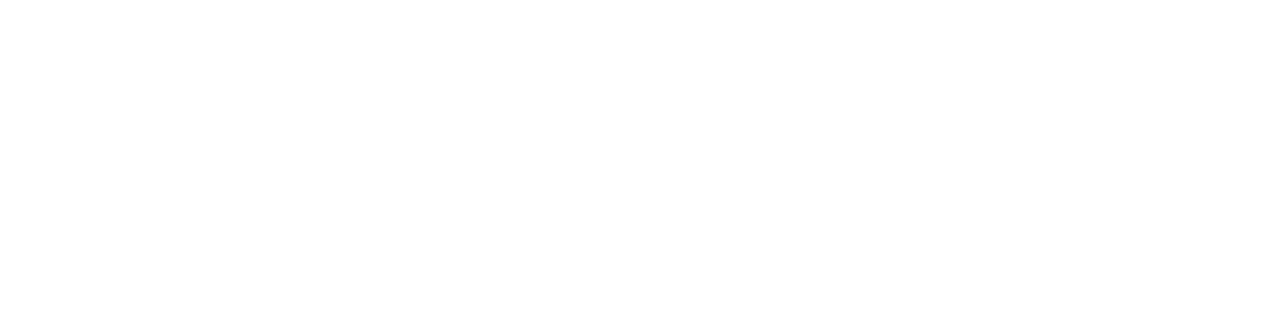
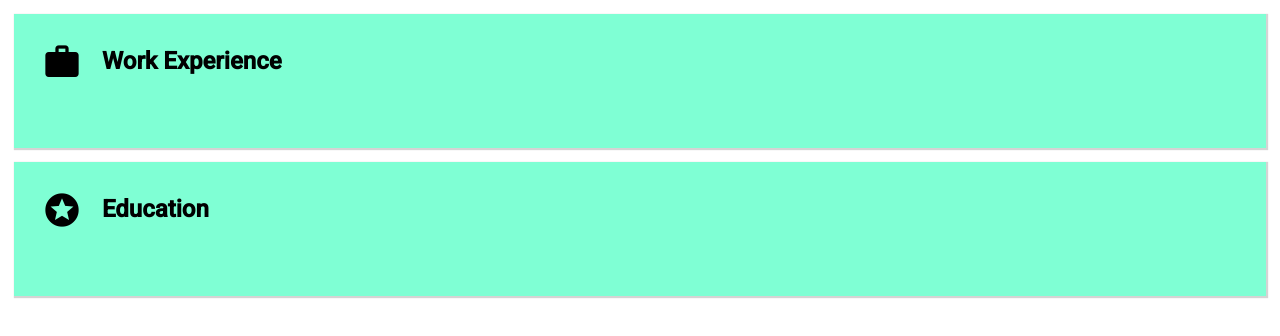
Before and after one commit to thayssa-souza/Project_Curriculum-vitae, an Angular app in the folder Curriculo/: page / in a window 1280 px wide. Shown: the top 336 px of the page. Built offline with nearby package versions, Linux system fonts and the light colour scheme.

Commit message:
update experiences and create model infoSection

```diff
--- a/Curriculo/angular.json
+++ b/Curriculo/angular.json
@@ -25,6 +25,7 @@
               "src/assets"
             ],
             "styles": [
+              "@angular/material/prebuilt-themes/indigo-pink.css",
               "src/styles.css"
             ],
             "scripts": []
@@ -87,6 +88,7 @@
               "src/assets"
             ],
             "styles": [
+              "@angular/material/prebuilt-themes/indigo-pink.css",
               "src/styles.css"
             ],
             "scripts": []
--- a/Curriculo/package.json
+++ b/Curriculo/package.json
@@ -11,10 +11,12 @@
   "private": true,
   "dependencies": {
     "@angular/animations": "^15.0.0",
+    "@angular/cdk": "^15.0.1",
     "@angular/common": "^15.0.0",
     "@angular/compiler": "^15.0.0",
     "@angular/core": "^15.0.0",
     "@angular/forms": "^15.0.0",
+    "@angular/material": "^15.0.1",
     "@angular/platform-browser": "^15.0.0",
     "@angular/platform-browser-dynamic": "^15.0.0",
     "@angular/router": "^15.0.0",
--- a/Curriculo/src/app/app.component.html
+++ b/Curriculo/src/app/app.component.html
@@ -1,6 +1,6 @@
   <main>
     <section>
-      <!--<experience></experience>-->
+      <app-experiences [infoBasics]="data.experience"></app-experiences>
     </section>
   </main>
   <footer>
--- a/Curriculo/src/app/app.component.ts
+++ b/Curriculo/src/app/app.component.ts
@@ -51,7 +51,10 @@
     ],
     experience: [
       {
-        titleSection: 'Work Experience',
+        titleSection: {
+          name: 'Work Experience',
+          icon: 'work',
+        },
         experiences : [{
           title: 'Front End Developer / w3schools.com',
           timeStart: 'Jan 2015',
@@ -72,7 +75,10 @@
           }]
       },
       {
-        titleSection: 'Education',
+        titleSection: {
+          name: 'Education',
+          icon: 'stars',
+        },
         experiences : [{
           title: 'W3Schools.com',
           timeStart: 'Forever',
--- a/Curriculo/src/app/app.module.ts
+++ b/Curriculo/src/app/app.module.ts
@@ -1,5 +1,6 @@
 import { NgModule } from '@angular/core';
 import { BrowserModule } from '@angular/platform-browser';
+import {MatIconModule} from '@angular/material/icon'
 
 import { AppComponent } from './app.component';
 import { ExperiencesComponent } from './components/experiences/experiences.component';
@@ -16,7 +17,8 @@
     ExperienceComponent
   ],
   imports: [
-    BrowserModule
+    BrowserModule,
+    MatIconModule
   ],
   providers: [],
   bootstrap: [AppComponent]
--- a/Curriculo/src/app/components/experiences/experiences.component.css
+++ b/Curriculo/src/app/components/experiences/experiences.component.css
@@ -0,0 +1,17 @@
+:host .container{
+  background-color: aquamarine;
+  margin: 14px 14px 0 14px;
+  padding: 28px ;
+  box-shadow: 1px 1px 1px 1px #d5d4d4;
+
+}
+:host .info{
+  display: flex;
+  align-items: center;
+  padding-bottom: 40px;
+}
+:host .info__icon{
+  padding-right: 60px;
+  font-size: 40px;
+  min-height: 38px
+}
--- a/Curriculo/src/app/components/experiences/experiences.component.html
+++ b/Curriculo/src/app/components/experiences/experiences.component.html
@@ -1 +1,12 @@
-<p>experiences works!</p>
+<div class="container">
+  <div class="info">
+    <mat-icon class="info__icon">{{infoBasics[0].titleSection.icon}}</mat-icon>
+    <h2>{{infoBasics[0].titleSection.name}}</h2>
+  </div>
+</div>
+<div class="container">
+  <div class="info">
+    <mat-icon class="info__icon">{{infoBasics[1].titleSection.icon}}</mat-icon>
+    <h2>{{infoBasics[1].titleSection.name}}</h2>
+  </div>
+</div>
--- a/Curriculo/src/app/components/experiences/experiences.component.ts
+++ b/Curriculo/src/app/components/experiences/experiences.component.ts
@@ -1,4 +1,5 @@
-import { Component } from '@angular/core';
+import { Component, Input } from '@angular/core';
+import { Experiences } from 'src/models/experiences.models';
 
 @Component({
   selector: 'app-experiences',
@@ -6,5 +7,5 @@
   styleUrls: ['./experiences.component.css']
 })
 export class ExperiencesComponent {
-
+  @Input() public infoBasics!: Experiences[];
 }
--- a/Curriculo/src/index.html
+++ b/Curriculo/src/index.html
@@ -6,6 +6,9 @@
   <base href="/">
   <meta name="viewport" content="width=device-width, initial-scale=1">
   <link rel="icon" type="image/x-icon" href="favicon.ico">
+  <link rel="preconnect" href="https://fonts.gstatic.com">
+  <link href="https://fonts.googleapis.com/css2?family=Roboto:wght@300;400;500&display=swap" rel="stylesheet">
+  <link href="https://fonts.googleapis.com/icon?family=Material+Icons" rel="stylesheet">
 </head>
 <body>
   <app-root></app-root>
--- a/Curriculo/src/models/experiences.models.ts
+++ b/Curriculo/src/models/experiences.models.ts
@@ -1,6 +1,7 @@
 import { ExperienceData } from "./experience-data.models";
+import { InfoSection } from "./infoSection.models";
 
 export interface Experiences {
-    titleSection: string;
+    titleSection: InfoSection;
     experiences: ExperienceData[];
 }[]
--- /dev/null
+++ b/Curriculo/src/models/infoSection.models.ts
@@ -0,0 +1,4 @@
+export interface InfoSection {
+  name: string;
+  icon: string;
+}
--- a/Curriculo/src/styles.css
+++ b/Curriculo/src/styles.css
@@ -3,3 +3,6 @@
 padding: 0;
 box-sizing: border-box;
 }
+
+html, body { height: 100%; }
+body { margin: 0; font-family: Roboto, "Helvetica Neue", sans-serif; }
```
Also changed, not shown: 1 other file (tests, documents, lock files or other folders).
